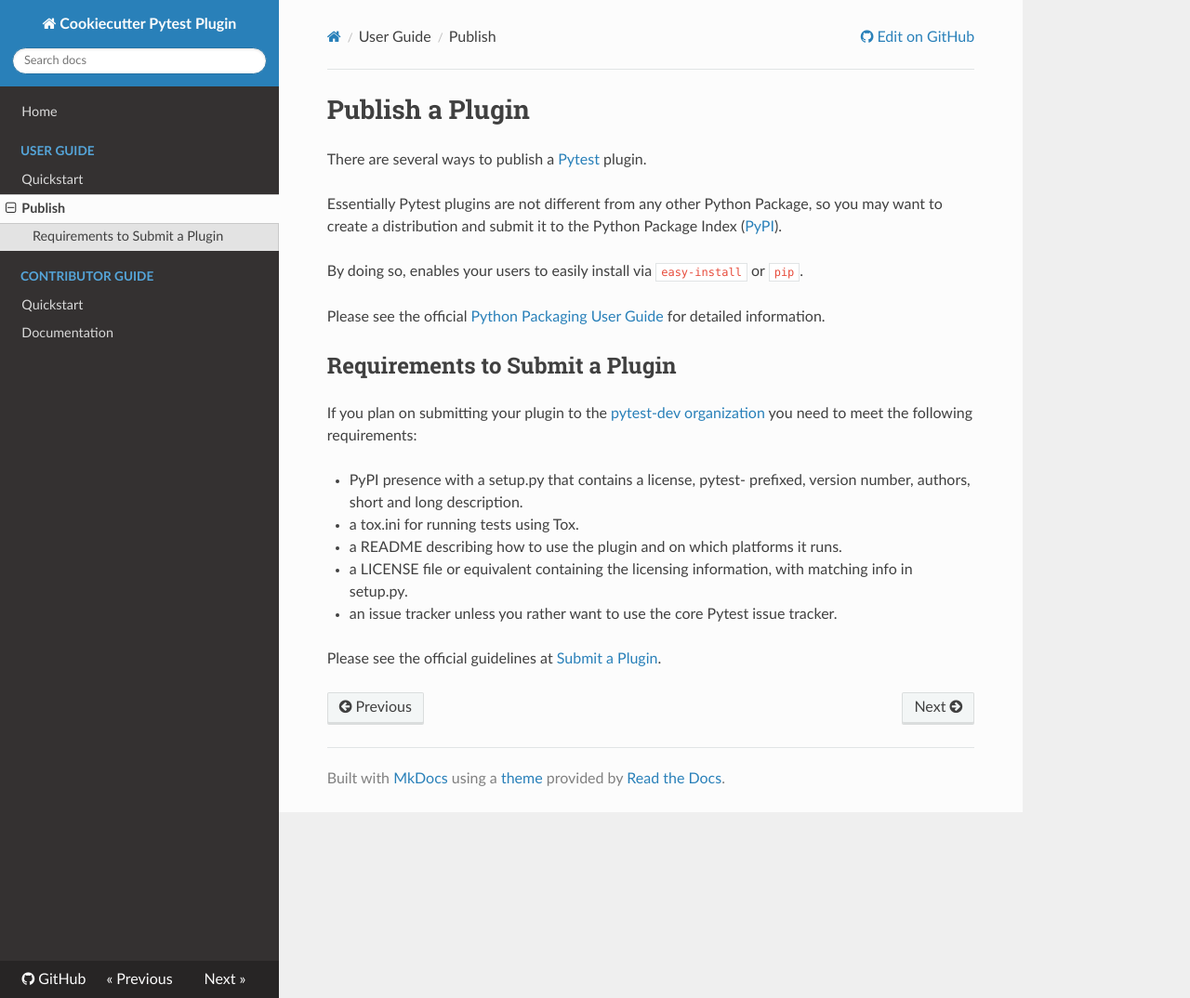
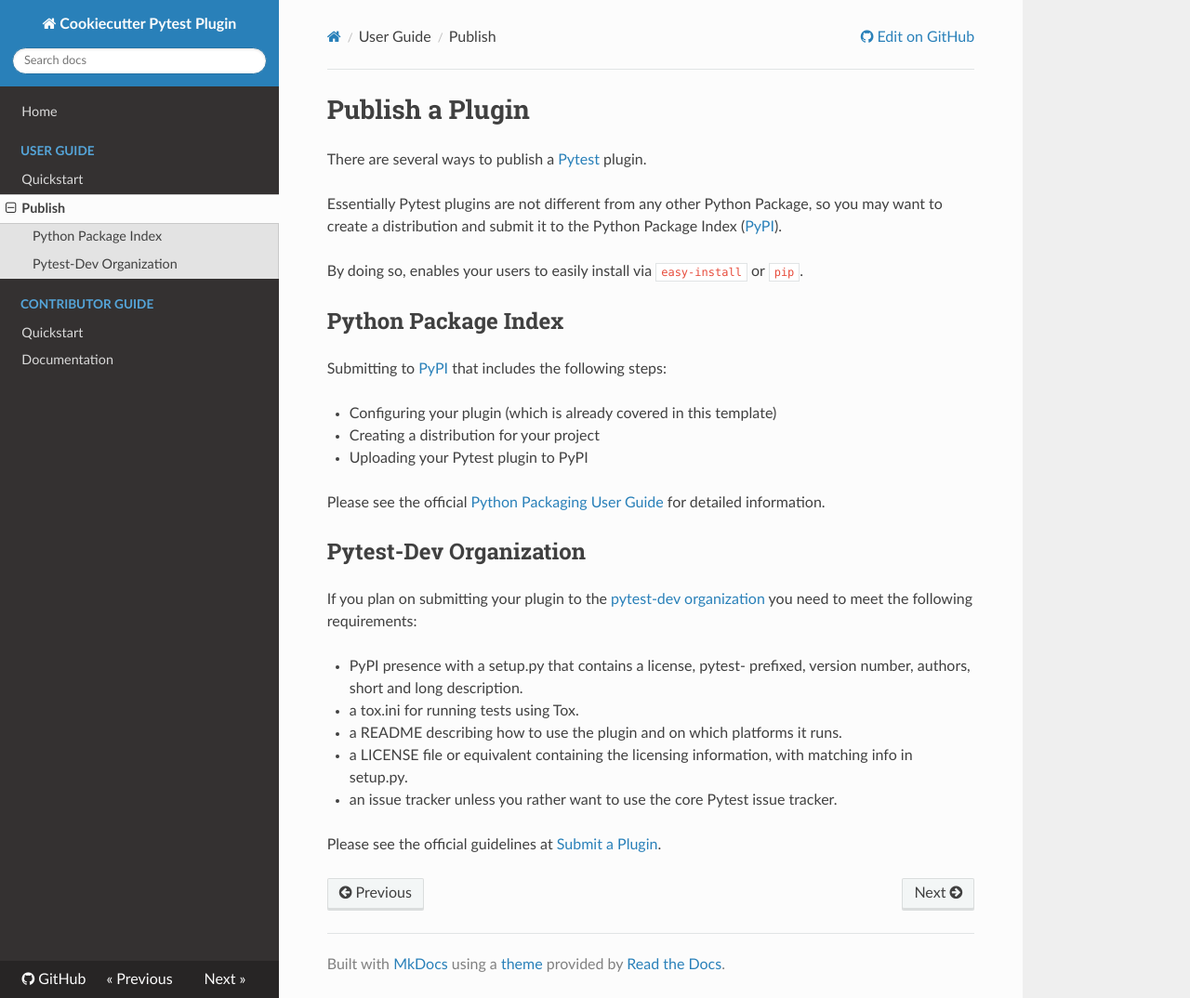
Before and after one commit to pytest-dev/cookiecutter-pytest-plugin, an MkDocs documentation site: the page built from docs/user-guide/publish-plugin.md, in a window 1280 px wide and 1074 px high. Shown: the whole window at 93% size. Built offline with MkDocs 1.6.1, drawn with Linux system fonts in a browser that asks for light colours; nearby versions of some CDN libraries; old or Windows-style settings are respelled for this version of MkDocs.

Commit message:
Write section on submitting to PyPI

```diff
--- a/docs/user-guide/publish-plugin.md
+++ b/docs/user-guide/publish-plugin.md
@@ -7,9 +7,17 @@
 
 By doing so, enables your users to easily install via ``easy-install`` or ``pip``.
 
+## Python Package Index
+
+Submitting to [PyPI] that includes the following steps:
+
+- Configuring your plugin (which is already covered in this template)
+- Creating a distribution for your project
+- Uploading your Pytest plugin to PyPI
+
 Please see the official [Python Packaging User Guide] for detailed information.
 
-## Requirements to Submit a Plugin
+## Pytest-Dev Organization
 
 If you plan on submitting your plugin to the [pytest-dev organization] you need
 to meet the following requirements:
```
